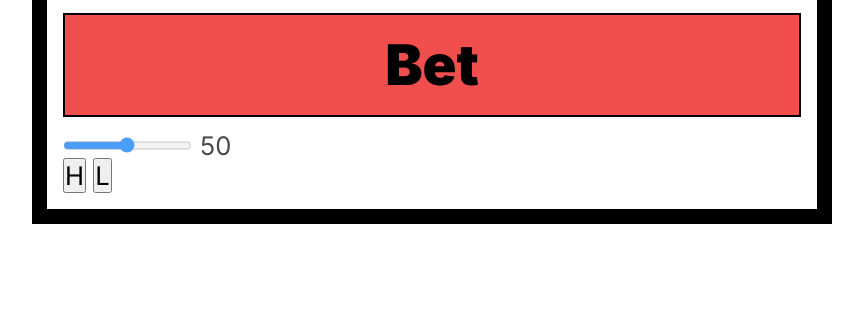
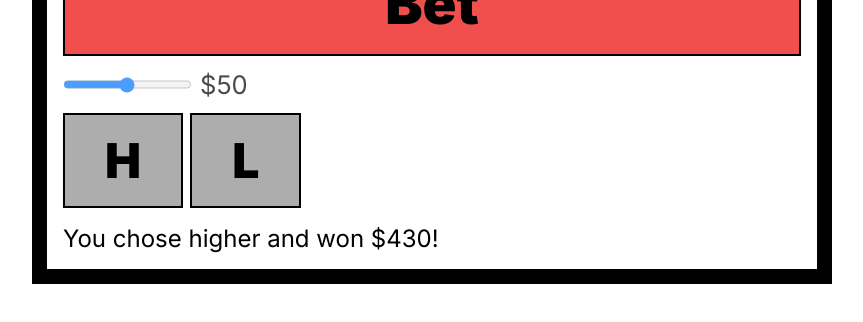
Before and after one commit to bengera/lucky-bet, a website built with Vite: page index.html in a window 1280 px wide. Shown: the part 444-766 px from the top of the page, without its empty margins (208-1071 px from the left). Built offline with nearby package versions, Linux system fonts and the light colour scheme.

Commit message:
add $ to ouput value

```diff
--- a/index.html
+++ b/index.html
@@ -17,7 +17,7 @@
       <main>
         <div class="grid">
           <div class="account">
-          <p class="account__value">$1000</p>
+          <p id="acc-val" class="account__value">$1000</p>
         </div>
           <div class="numbers-display">
             <div class="initial-number">
@@ -38,6 +38,11 @@
             <button class="btn-low">L</button>
           </div>
           </div>
+          <div class="message-area">
+            <p class="message">
+              You chose higher and won $430!
+            </p>
+          </div>
         </div> <!--grid end-->
       </main>
     </div>
--- a/main.js
+++ b/main.js
@@ -1,8 +1,10 @@
 const slider = document.getElementById("myRange");
 const output = document.getElementById("output");
-output.textContent = slider.value; // Display the default slider value
+
+
+output.textContent = '$' + slider.value; // Display the default slider value
 
 // Update the current slider value (each time you drag the slider handle)
 slider.oninput = function() {
-  output.textContent = this.value;
+  output.textContent = '$' + this.value;
 }
--- a/sass/base/index.scss
+++ b/sass/base/index.scss
@@ -103,13 +103,32 @@ padding-left: 0.5rem;
 
 
 .hi-lo-buttons {
-
+    margin-top: 1rem;
 }
 
-.btn-high {
-
+.btn-high,
+.btn-low {
+    padding: 1rem 2.5rem;
+    background-color: $color-grey;
+    border: 0;
+    font-size: 3rem;
+    font-weight: 900;
+    cursor: pointer;
+    border:2px solid black;
 }
 
-.btn-high {
+.message-area {
+    margin-top: 1rem;
+}
 
+.message {
+    font-weight: 400;
 }
+
+// .btn-high {
+
+// }
+
+// .btn-low {
+
+// }
```
